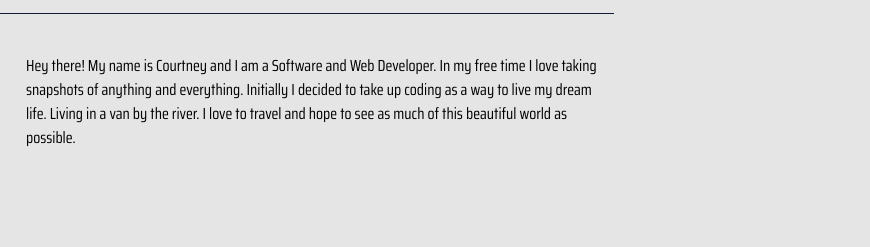
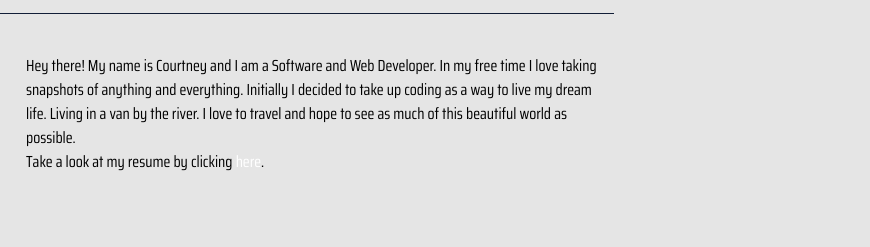
Before and after one commit to cswanson52/portfolio, a plain HTML site: page index.html in a window 1280 px wide. Shown: the part 208-455 px from the top of the page, 410-1280 px from the left. Drawn offline with nearby package versions, Linux system fonts and the light colour scheme.

Commit message:
added resume link

```diff
--- a/index.html
+++ b/index.html
@@ -56,7 +56,11 @@
             of
             anything and everything. Initially I decided to take up coding as a way to live my dream
             life. Living in a van by the river. I love to travel and hope to see as much of this beautiful world as
-            possible.</p>
+            possible.
+        <br>
+
+        Take a look at my resume by clicking <a href="assets/cswansonresume.pdf">here</a>.</p>
+
     </div>
 
     <div class="about-gambit">
```
